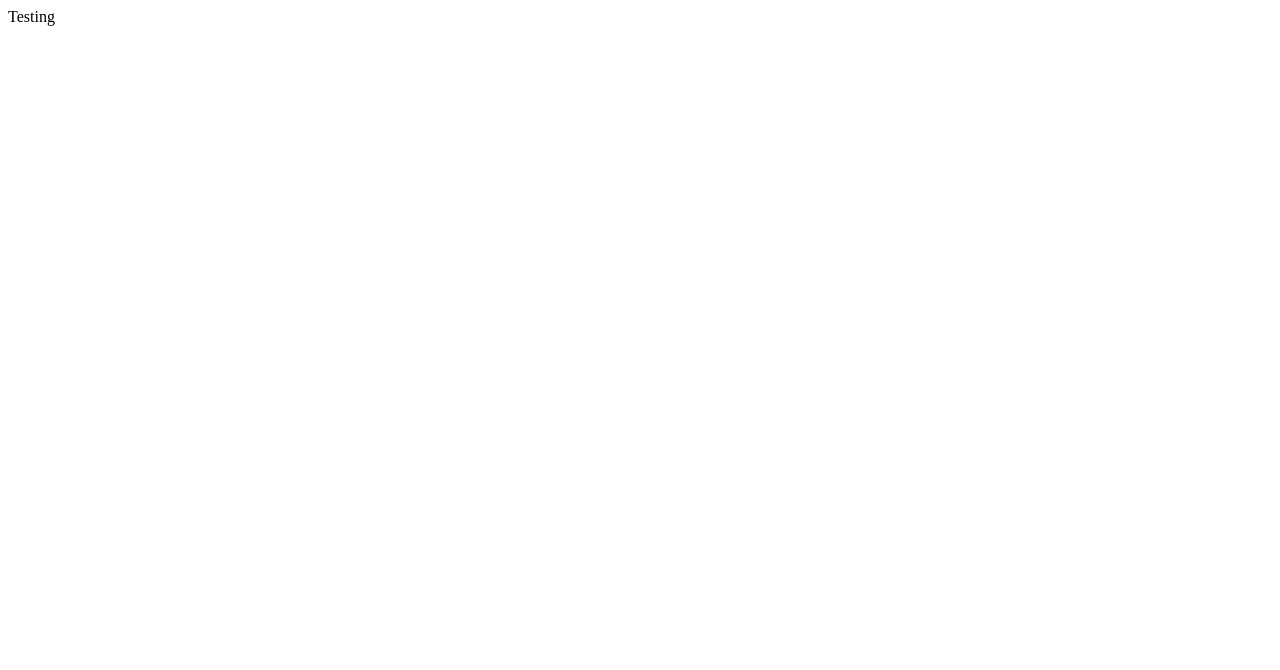
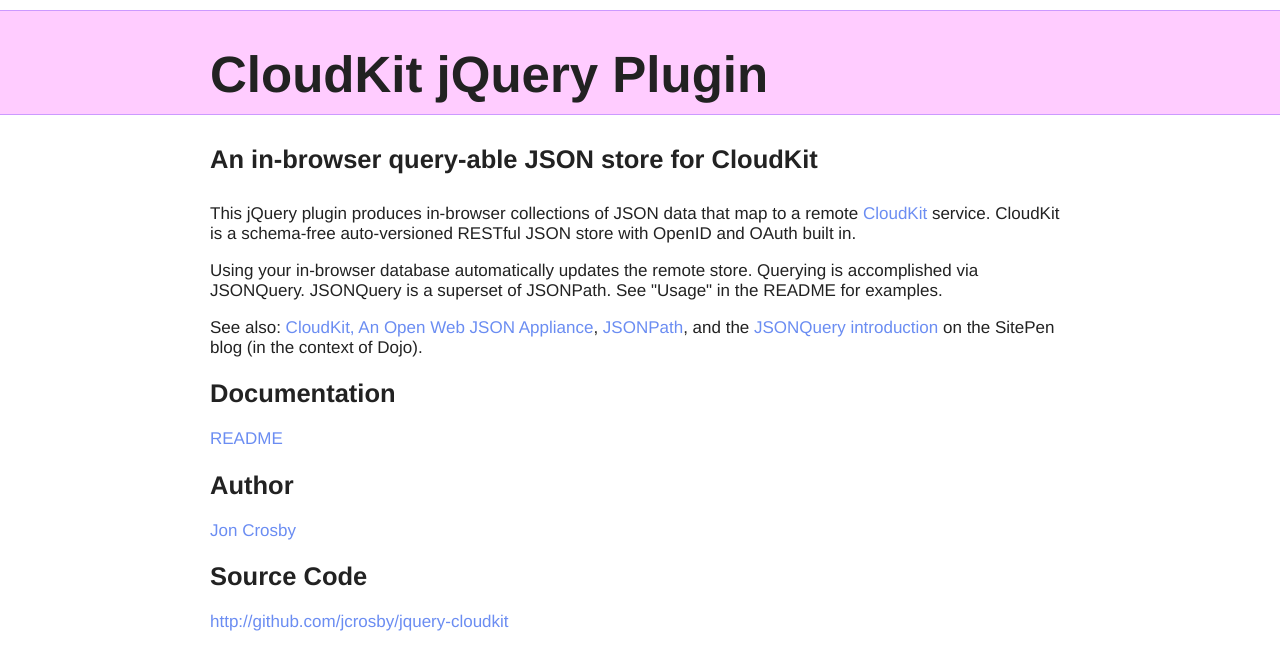
Before and after one commit to jcrosby/jquery-cloudkit, a plain HTML site: page index.html in a window 1280 px wide. Drawn offline with Linux system fonts and the light colour scheme.

Commit message:
First rough cut at a landing page

```diff
--- /dev/null
+++ b/css/style.css
@@ -0,0 +1,42 @@
+body {
+  font-family: 'Helvetica Neue', 'Helvetica', 'Arial', san-serif;
+  font-size: 17px;
+  margin: 0;
+  padding: 0;
+  color: #222222;
+}
+.wrapper {
+  width: 860px;
+  margin: 0 auto;
+  clear: both;
+}
+h1 {
+  font-size: 3.0em;
+  margin-bottom: 3px;
+}
+a {
+  color: #6b8df2;
+  text-decoration: none;
+}
+h2 {
+  font-size: 1.5em;
+  color: #222;
+}
+h3 {
+  text-align: center;
+  color: #222;
+}
+.description {
+  font-size: 1.5em;
+  margin-bottom: 30px;
+  margin-top: 30px;
+  font-weight: bold;
+}
+#header {
+  padding: 0px 7px 7px 7px;
+  background-color: #ffccff;
+  border-top: 1px solid #cc99ff;
+  border-bottom: 1px solid #cc99ff;
+  display: block;
+  margin: 10px 0px 10px 0px;
+}
--- a/index.html
+++ b/index.html
@@ -1 +1,44 @@
-Testing
+<!DOCTYPE html PUBLIC "-//W3C//DTD XHTML 1.0 Strict//EN"
+  "http://www.w3.org/TR/xhtml1/DTD/xhtml1-strict.dtd">
+
+<html xmlns="http://www.w3.org/1999/xhtml" xml:lang="en" lang="en">
+  <head>
+    <meta http-equiv="Content-Type" content="text/html; charset=utf-8"/>
+    <link rel='stylesheet' href='css/style.css' type='text/css' media='all' />
+
+    <title>CloudKit jQuery Plugin</title>
+  </head>
+
+  <body>
+    <div id="header">
+      <div class="wrapper">
+        <h1>
+          CloudKit jQuery Plugin
+        </h1>
+      </div>
+    </div>
+    <div class="wrapper">
+      <div class="description">An in-browser query-able JSON store for CloudKit</div>
+
+      <p>This jQuery plugin produces in-browser collections of JSON data that map to a
+      remote <a href="http://getcloudkit.com">CloudKit</a> service. CloudKit is a schema-free auto-versioned RESTful JSON
+      store with OpenID and OAuth built in.</p>
+
+      <p>Using your in-browser database automatically updates the remote store. Querying
+      is accomplished via JSONQuery. JSONQuery is a superset of JSONPath. See "Usage"
+      in the README for examples.</p>
+
+      <p>See also: <a href="http://getcloudkit.com">CloudKit, An Open Web JSON Appliance</a>, <a href="http://goessner.net/articles/JsonPath/">JSONPath</a>, and the <a href="http://www.sitepen.com/blog/2008/07/16/jsonquery-data-querying-beyond-jsonpath/">JSONQuery introduction</a> on the SitePen blog (in the context of Dojo)</a>.</p>
+
+      <h2>Documentation</h2>
+      <p><a href="http://github.com/jcrosby/jquery-cloudkit/raw/750d1bb7e32b2ebe40457c31d3d74739f500c30e/README">README</a></p>
+
+      <h2>Author</h2>
+      <p><a href="http://joncrosby.me">Jon Crosby</a></p>
+
+      <h2>Source Code</h2>
+      <p><a href="http://github.com/jcrosby/jquery-cloudkit">http://github.com/jcrosby/jquery-cloudkit</a></p>
+
+    </div>
+  </body>
+</html>
```
